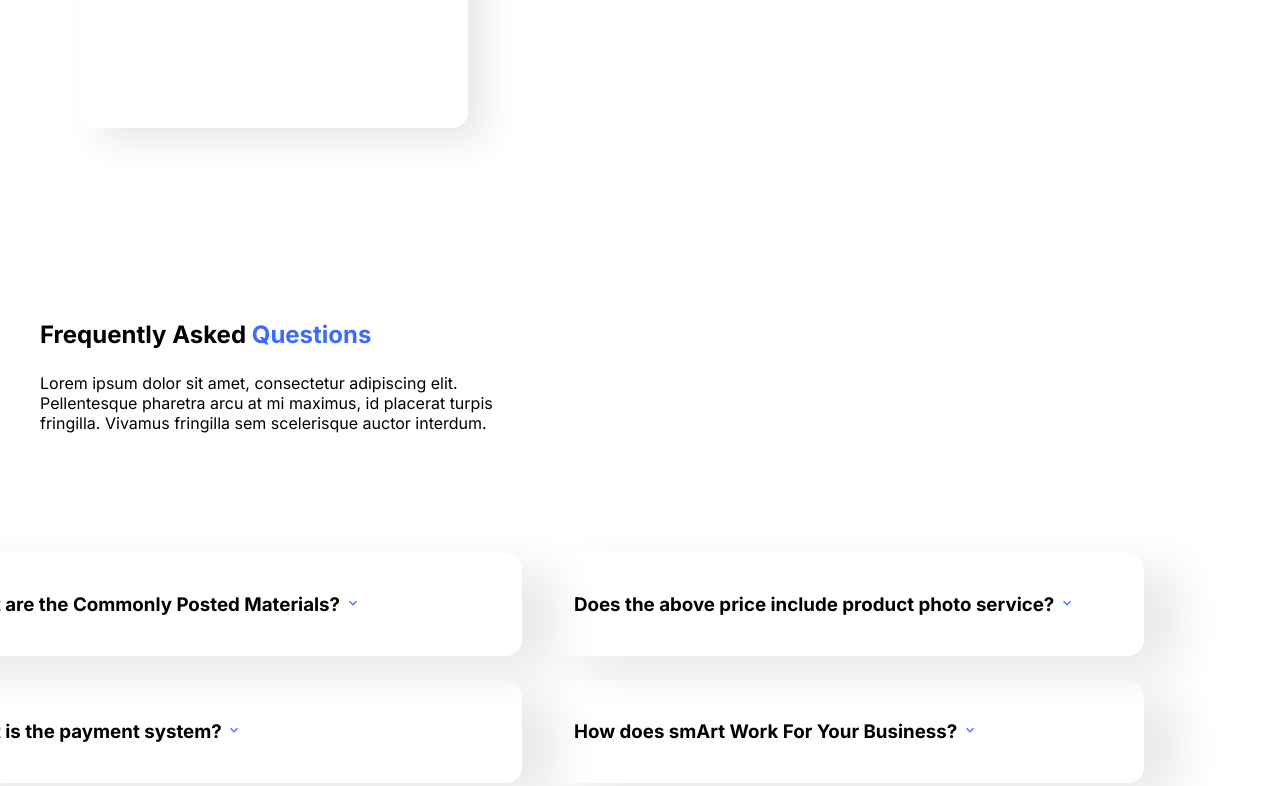
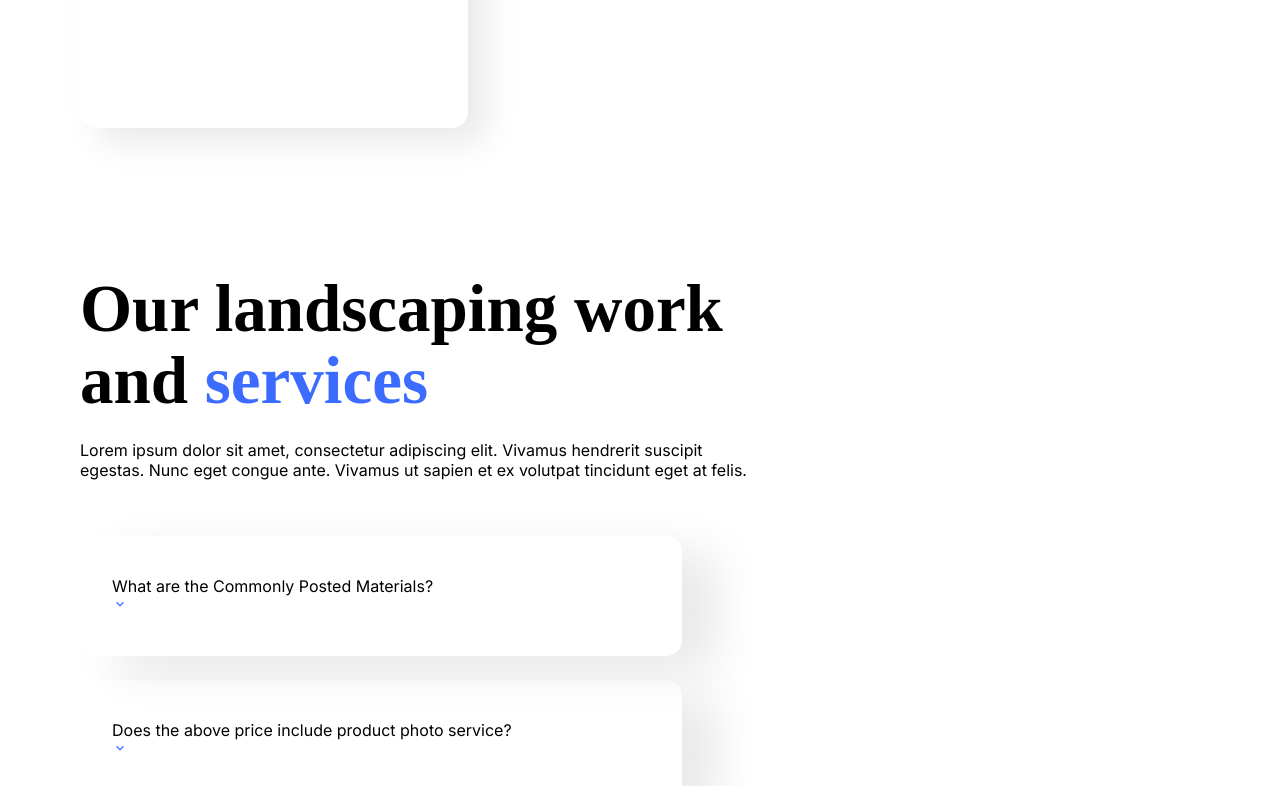
Before and after one commit to SinazoBogicevic/agencija-olja, a Next.js app: page / in a window 1280 px wide. Shown: the part 2000-2786 px from the top of the page. Built offline with nearby package versions, Linux system fonts and the light colour scheme.

Commit message:
Add animations to nav

```diff
--- a/package.json
+++ b/package.json
@@ -9,10 +9,12 @@
     "lint": "next lint"
   },
   "dependencies": {
+    "clsx": "^2.1.0",
     "next": "^14.0.4",
     "react": "^18",
     "react-dom": "^18",
-    "react-hook-form": "^7.49.2"
+    "react-hook-form": "^7.49.2",
+    "react-icons": "^5.0.1"
   },
   "devDependencies": {
     "@types/node": "^20",
--- a/src/app/components/faq.tsx
+++ b/src/app/components/faq.tsx
@@ -1,24 +1,30 @@
 "use client";
 import React, { useState } from "react";
-import Image, { StaticImageData } from "next/image";
+import Image from "next/image";
 import expand from "../expand.png";
 import styles from "../page.module.css";
+import clsx from 'clsx';
 
 export type FaqProps = {
   title: string;
   body: string;
+  isOpen: boolean;
+  onClick: () => void;
 };
 
-export function Faq({ title, body }: FaqProps) {
-  const [showLanguages, setShowLanguages] = useState(false);
+export function Faq({ title, body, isOpen, onClick }: FaqProps) {
   return (
-    <div className={styles.cardQuestion}>
-      <p onClick={() => setShowLanguages((curr) => !curr)}>
-        <h3>
-          {title} <Image src={expand} alt={""} width={16} />
-        </h3>
+    <div className={clsx(styles.cardQuestion, {
+      [styles.success]: isOpen,
+      [styles.error]: !isOpen,
+    })}>
+      <span>
+      <p onClick={onClick}>
+        {title}
       </p>
-      {showLanguages && <p>{body}</p>}
+      <Image src={expand} alt={""} width={16} />
+      </span>
+      {isOpen && <p>{body}</p>}
     </div>
   );
 }
--- a/src/app/components/faqs.tsx
+++ b/src/app/components/faqs.tsx
@@ -1,28 +1,35 @@
-import styles from '../page.module.css'
-import { HTMLAttributes, ReactNode } from "react"
+"use client";
+import styles from "../page.module.css";
+import { HTMLAttributes, ReactNode, use, useState } from "react";
+import Section from "./section";
+import { questions } from "../statics";
+import Faq from "./faq";
 
-export type faqProps = {
-    title: ReactNode,
-    subtitle: string,
-    children: ReactNode,
-    style?:string | undefined
+export function Faqs() {
+
+    const [openFaq, setOpenFaq] = useState(false);
+    const [selected, setSelected] = useState(0);
+
+  return (
+    <Section
+        title={
+          <span>
+            Our landscaping work and{" "}
+            <span className={styles.darkBlueTitle}>services</span>
+          </span>
+        }
+        subtitle={
+          "Lorem ipsum dolor sit amet, consectetur adipiscing elit. Vivamus hendrerit suscipit egestas. Nunc eget congue ante. Vivamus ut sapien et ex volutpat tincidunt eget at felis."
+        }
+        style={styles.cards}
+      >
+        {questions.map(({ id, title, body }) =>
+          <Faq key={id} title={title} body={body} isOpen={selected === id ? openFaq : false} onClick={() => {
+            setSelected(id)
+            setOpenFaq((curr)=>!curr)}} />
+        )}
+      </Section>
+  );
 }
 
-export function Faqs({title,subtitle,children, style}:faqProps) {
-    return (
-        <div className={styles.sectionFaqsCards}>
-
-            <div className={styles.topFaqsHedder}>
-                <h2 className={styles.headings}>{title}</h2>
-                <p>{subtitle}</p>
-            </div>
-
-            <div className={style}>
-            {children}
-            </div>
-
-        </div>
-    )
-}
-
-export default Faqs
+export default Faqs;
--- a/src/app/components/navbar.tsx
+++ b/src/app/components/navbar.tsx
@@ -1,19 +1,39 @@
 "use client";
-import React, { useState } from "react";
-import Image, { StaticImageData } from "next/image";
+import clsx from "clsx";
+import Image from "next/image";
+import { useState } from "react";
+import { FaChevronDown } from "react-icons/fa6";
+import { GiHamburgerMenu } from "react-icons/gi";
+import { IoClose } from "react-icons/io5";
+import styles from "../page.module.css";
 import vector from "../vector.png";
-import expand from "../expand.png";
-import styles from "../page.module.css";
 
 export default function Navbar() {
   const [showLanguages, setShowLanguages] = useState(false);
+  const [burgerOpen, setBurgerOpen] = useState(false);
+
+  // open ?  show x : burrger
   return (
+    <div className={styles.navigationAll}>
       <nav className={styles.navigation}>
         <div className={styles.navigationIcon}>
           <Image src={vector} alt={""} />
           <p>Finanxe</p>
         </div>
-      <ul className={styles.navigationBar}>
+        <div>
+          {burgerOpen ? (
+            <IoClose
+              className={styles.burger}
+              onClick={() => setBurgerOpen(false)}
+            />
+          ) : (
+            <GiHamburgerMenu
+              className={styles.burger}
+              onClick={() => setBurgerOpen(true)}
+            />
+          )}
+        </div>
+        {/* {!burgerOpen && <ul className={styles.list}>
         <li>
           <a href="">Home</a>
         </li>
@@ -23,22 +43,56 @@ export default function Navbar() {
         <li>
           <a href="">Contact Us</a>
         </li>
+
         <li>
         <p onClick={() => setShowLanguages((curr) => !curr)}>
-            Language <Image src={expand} alt={""} width={10} />
+            Language <FaChevronDown className={styles.chevronDown}/>
           </p>
+        </li>
+      </ul>}
+      <div>
       {showLanguages && (
             <ul className={styles.language}>
               <li>
                 <a href="">English 🇬🇧</a>
               </li>
               <li>
-                <a href="">Serbian</a>
+                <a href="">Serbian 🇷🇸</a>
               </li>
             </ul>
           )}
+      </div> */}
+      </nav>
+
+        <div className={clsx(styles.burgerMenu, {
+          [styles.hasMaxHeightBurger]: burgerOpen,
+          [styles.noMaxHeightBurger]: !burgerOpen,
+        })}>
+         {burgerOpen && <><ul className={styles.navigationUl}>
+            <li>Home</li>
+            <li>About Us</li>
+            <li>Contact Us</li>
+            <li>
+              <p onClick={() => setShowLanguages((curr) => !curr)}>
+                Language <FaChevronDown className={styles.chevronDown} />
+              </p>
             </li>
           </ul>
-    </nav>
+          <ul
+            className={clsx(styles.language, {
+              [styles.hasMaxHeight]: showLanguages,
+              [styles.noMaxHeight]: !showLanguages,
+            })}
+          >
+            <li>
+              <a href="">English 🇬🇧</a>
+            </li>
+            <li>
+              <a href="">Serbian 🇷🇸</a>
+            </li>
+          </ul></>}
+        </div>
+
+    </div>
   );
 }
--- a/src/app/page.module.css
+++ b/src/app/page.module.css
@@ -74,7 +74,96 @@ text-align: left; */
   color: blue;
   width: 100%;
   height: 80px;
-  padding: 24px 98px 24px 98px;
+  padding: 24px 80px 24px 80px;
+}
+
+.navigationAll {
+  width: 100%;
+  /* height: 100vh; */
+  z-index: 100;
+}
+
+.list {
+  list-style: none;
+  display: flex;
+  flex-direction: row;
+  justify-content: right;
+  align-items: center;
+  color: blue;
+  width: 100%;
+}
+
+.list li {
+  padding: 16px;
+}
+
+.list li:hover {
+  color: darkblue;
+  transform: scale(1.1);
+}
+
+@media screen and (min-width: 801px) {
+  .burger {
+    display: none;
+  }
+  .list {
+    display: flex;
+  }
+}
+
+@media screen and (max-width: 800px) {
+  .burger {
+    display: block;
+  }
+  .list {
+    display: none;
+  }
+  .navigation {
+    padding: 24px 32px 24px 32px;
+  }
+  .language {
+    color: red;
+  }
+}
+
+.burgerMenu {
+  width: 100%;
+  height: 0vh;
+  z-index: 100;
+  transition: height 0.1s ease-out;
+}
+
+.hasMaxHeightBurger {
+  height: 100vh;
+}
+
+.noMaxHeightBurger {
+  height: 0px;
+}
+
+.navigationUl {
+  list-style: none;
+  display: flex;
+  flex-direction: column;
+  align-items: center;
+  justify-content: space-around;
+}
+
+.navigationUl li {
+  text-decoration: none;
+  width: 100%;
+  margin: 1px;
+  padding: 20px;
+  display: flex;
+  align-items: center;
+  justify-content: center;
+  font-size: 18px;
+  margin-bottom: 42px;
+}
+
+.navigationUl li:hover {
+  background-color: #a5b7f4;
+  color: white;
 }
 
 .navigationBar {
@@ -89,16 +178,16 @@ text-align: left; */
 
 .navigationBar li:hover {
   color: darkblue;
-  transform: scale(1.5);
-}
-.navigationBar li:hover {
-  color: darkblue;
   transform: scale(1.1);
 }
 .navigationIcon {
   display: flex;
   flex-direction: row;
   align-items: center;
+}
+
+.chevronDown {
+  font-size: small;
 }
 
 /* .sectionBig {
@@ -120,9 +209,10 @@ padding: 16px;
     #3c6bff -8.05%,
     rgba(0, 182, 255, 0.933333) 112.4%
   );
+  /* clip-path: url(); */
   color: white;
   width: 100%;
-  padding: 80px;
+  padding: 80px 80px 0px 80px;
   height: 100vh;
 }
 
@@ -151,7 +241,7 @@ padding: 16px;
 
 .heroText button {
   font-size: 16px;
-  width: 160px;
+  width: 320px;
   height: 64px;
   padding: 16px 40px 16px 40px;
   border-radius: 16px;
@@ -167,15 +257,35 @@ padding: 16px;
 }
 
 .language {
+  display: flex;
+  justify-content: space-around;
+  align-items: center;
+  flex-direction: column;
+  background-color: #3c6bff;
   list-style-type: none;
   width: 100%;
-  position: absolute;
   z-index: 5;
+  height: 0;
+  overflow: hidden;
+  transition: height 0.2s ease-out;
 }
 
-.language:hover {
-  transform: none;
-  color: darkblue;
+.hasMaxHeight {
+  height: 120px;
+}
+
+.noMaxHeight {
+  height: 0px;
+}
+
+.language li:hover {
+  /* transform: none;
+  background-color: #8ea4ee;
+  color: white;
+  transition: 0.8s; */
+  transform: scale(1.1);
+  background-color: white;
+  color: purple;
 }
 
 /* .navigationBar li:hover ul.language{
@@ -183,10 +293,10 @@ padding: 16px;
   transform: scale(0.8);
 } */
 
-.navigationBar li:hover ul.language:hover {
+/* .navigationBar li:hover ul.language:hover {
   color: red;
   transform: scale(0.8);
-}
+} */
 
 .heroText button:hover {
   background-color: #3c6bff;
@@ -197,9 +307,9 @@ padding: 16px;
   padding: 72px 80px;
 }
 
-/* .hero {
-  clip-path: circle(800px at 600px 400px);
-} */
+.hero {
+  clip-path: polygon(100% 0%, 0% 0%, 0% 100%, 50% 90%, 100% 100%);
+}
 
 .footer {
   display: flex;
@@ -316,6 +426,7 @@ padding: 16px;
   display: flex;
   width: 100%;
   justify-content: space-between;
+  column-gap: 100px;
 }
 
 .input {
@@ -355,6 +466,8 @@ padding: 16px;
   display: flex;
   flex-direction: column;
   width: 602px;
+  /* max-height: 174px;
+  min-height: 174px; */
   top: 402px;
   left: 98px;
   padding: 40px 32px 40px 32px;
@@ -363,18 +476,39 @@ padding: 16px;
   box-shadow: 35px 15px 45px 0px rgba(0, 0, 0, 0.09);
 }
 
+.success {
+  height: 220px;
+}
+
+.error {
+  height: 120px;
+}
+
 .sectionFaqsCards {
   width: 1440px;
-  height: 1112px;
+  /* height: 1112px; */
+  padding: 80px;
 }
 
 .topFaqsHedder {
   display: flex;
   flex-direction: column;
-  padding: 120px;
-  width: 729px;
+  /* padding: 120px; */
+  /* width: 729px; */
   gap: 24px;
   justify-content: center;
+}
+
+.topFaqsHedder h2 {
+  font-family: Asap;
+  font-size: 62px;
+  font-weight: 700;
+  letter-spacing: 0em;
+  text-align: left;
+}
+
+.topFaqsHedder p {
+  width: 740px;
 }
 
 .h3image {
--- a/src/app/page.tsx
+++ b/src/app/page.tsx
@@ -30,22 +30,7 @@ export default function Home() {
           <Card key={title} title={title} body={body} icon={icon} />
         ))}
       </Section>
-      <Faqs
-        title={
-          <span>
-            Frequently Asked{" "}
-            <span className={styles.darkBlueTitle}>Questions</span>
-          </span>
-        }
-        subtitle={
-          "Lorem ipsum dolor sit amet, consectetur adipiscing elit. Pellentesque pharetra arcu at mi maximus, id placerat turpis fringilla. Vivamus fringilla sem scelerisque auctor interdum. "
-        }
-        style={styles.cards}
-      >
-        {questions.map(({ title, body }) => (
-          <Faq key={title} title={title} body={body} />
-        ))}
-      </Faqs>
+      <Faqs />
       <Contact />
       <Footer />
     </main>
--- a/src/app/statics.ts
+++ b/src/app/statics.ts
@@ -39,28 +39,28 @@ export const services =  [
 
 
 export const questions =  [
-  {
+  {   id: 1,
       title: 'What are the Commonly Posted Materials?',
       body: 'Vestibulum ligula sapien, cursus sed consectetur nec, tincidunt ac metus. Vivamus accumsan diam eget ultricies auctor.',
   },
-  {
+  {   id: 2,
       title: 'Does the above price include product photo service?',
       body: 'lorem ipsum lorem ipsum lorem ipsum',
   },
-  {
+  {   id: 3,
       title: 'What is the payment system?',
       body: 'lorem ipsum lorem ipsum lorem ipsum',
   },
-  {
+  {   id: 4,
       title: 'How does smArt Work For Your Business?',
       body: 'lorem ipsum lorem ipsum lorem ipsum',
   },
-  {
+  {   id: 5,
       title: 'What Services does smArt Offer?',
        body: 'lorem ipsum lorem ipsum lorem ipsum',
   },
-  {
+  {   id: 6,
       title: 'What is the time frame?',
-       body: 'lorem ipsum lorem ipsum lorem ipsum',
+       body: 'lorem ipsum lorem ipsum lorem ipsum lorem ipsum lorem ipsum lorem ipsum lorem ipsum lorem ipsum lorem ipsum lorem ipsum lorem ipsum lorem ipsum lorem ipsum lorem ipsum lorem ipsum lorem ipsum lorem ipsum lorem ipsum',
   },
     ]
```
Also changed, not shown: 1 other file (tests, documents, lock files or other folders). Lines whose indentation alone changed are shown as unchanged.
